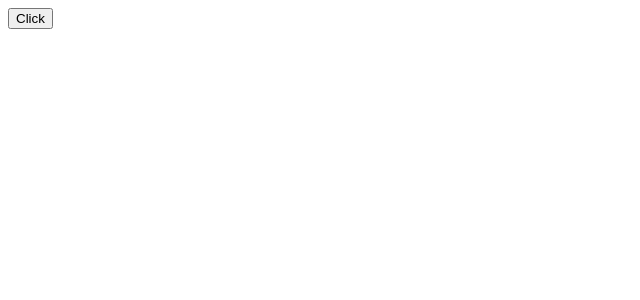
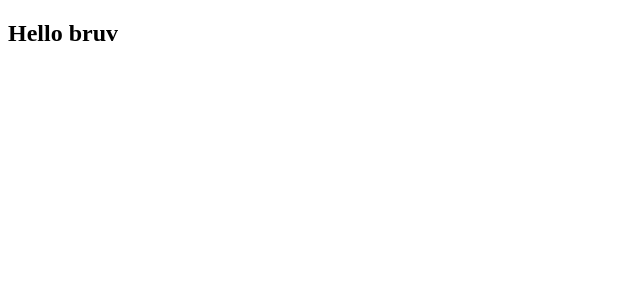
Before and after one commit to bobbyDeepak1415/React_Hooks, a React (Vite) app: page / in a window 1280 px wide. Shown: the top 300 px of the page, without its empty margins (0-640 px from the left). Built offline with nearby package versions, Linux system fonts and the light colour scheme.

Commit message:
setup done

```diff
--- a/src/Demo.jsx
+++ b/src/Demo.jsx
@@ -1,17 +1,11 @@
-import React, { useRef } from 'react'
+import React from "react";
 
 const Demo = () => {
-
-  const count=useRef(0)
-
   return (
     <div>
-      <button onClick={()=>{
-        count.current=count.current+1
-        console.log(count.current)
-      }}>Click</button>
+      <h2>Hello bruv</h2>
     </div>
-  )
-}
+  );
+};
 
-export default Demo
+export default Demo;
```
